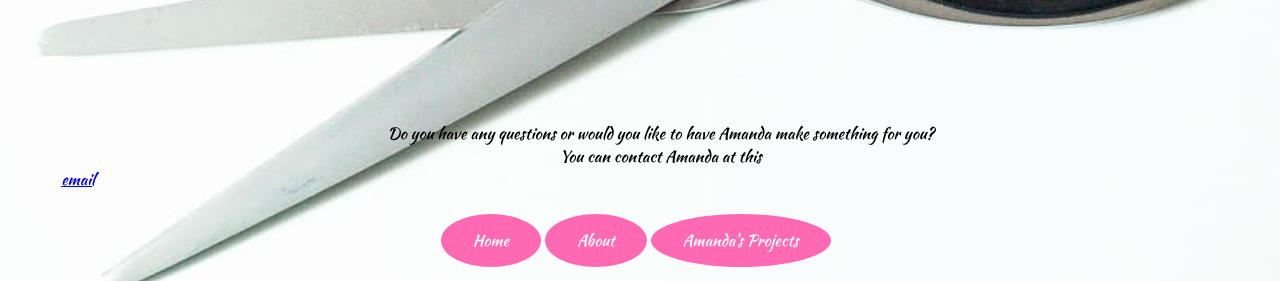
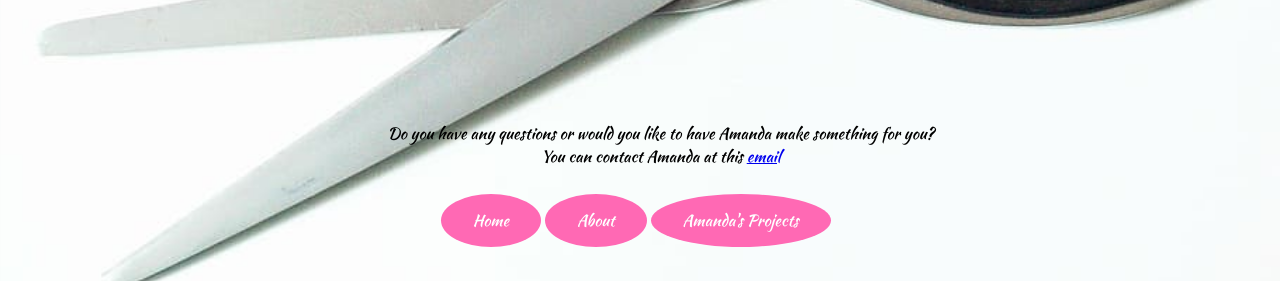
Before and after one commit to dentonvanzan/amandasdesigns.github.io-1, a plain HTML site: page ContactAmanda.html in a window 1280 px wide. Shown: the part 521-802 px from the top of the page. Drawn offline with Linux system fonts and the light colour scheme; grey boxes are pictures that could not be loaded; a web font is replaced by a local one.

Commit message:
Update email

```diff
--- a/mandaweb.css
+++ b/mandaweb.css
@@ -16,11 +16,7 @@
     text-shadow: 12px 12px #000;
     margin-top: 150px;
 }
-.mailto{
-    display:block;
-    width:100px;
-    height:20px;
-}
+
 body {
     background-image: url(scissors.jpg);
     background-repeat: no-repeat;
--- a/mandawebJava.js
+++ b/mandawebJava.js
@@ -29,3 +29,6 @@ function showSlides(n) {
     dots[slideIndex - 1].className += " active";
     captionText.innerHTML = dots[slideIndex - 1].alt;
 }
+function sendEmail() {
+    window.location.assign("mailto:kevintaylor.it@outlook.com");
+}
```
